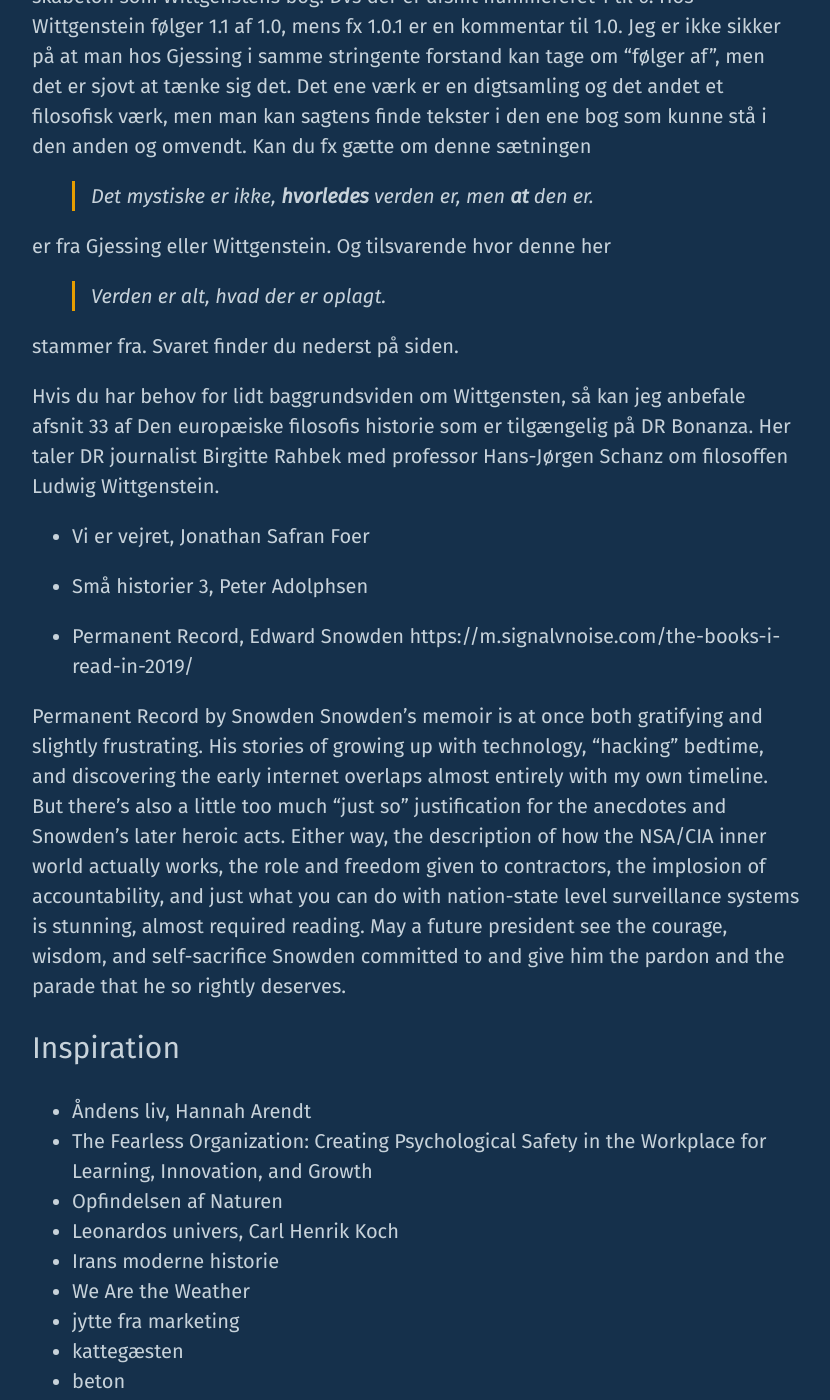
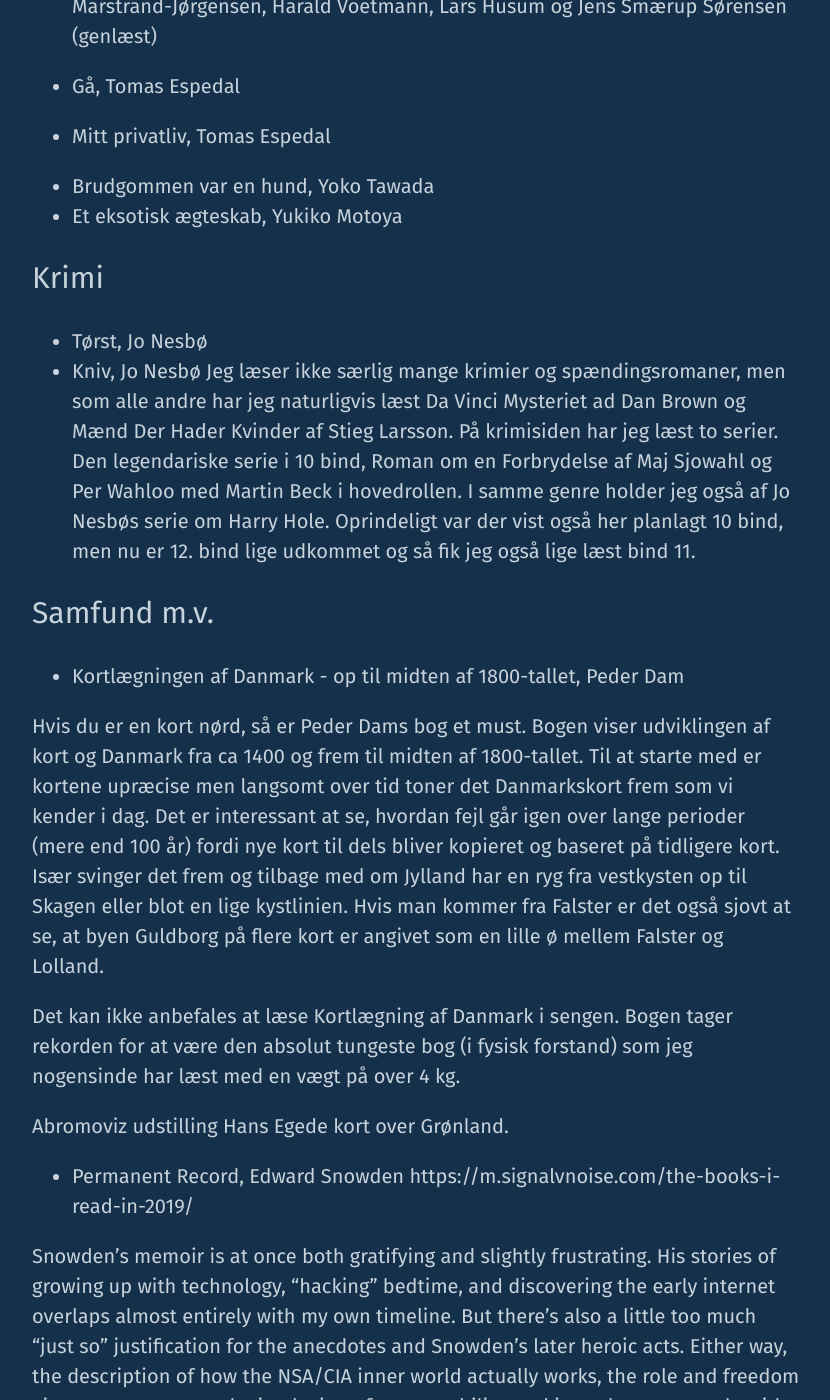
Before and after one commit to carsten-j/carsten-j.github.io, a Jekyll site: the page built from books.md, in a window 1280 px wide and 1400 px high, scrolled down 746 px. Shown: the whole window, without its empty margins (224-1054 px from the left). Built offline with Jekyll 4.4.1, drawn with Linux system fonts in a browser that asks for light colours; nearby versions of some CDN libraries; some of the changed text lies outside the part shown.

Commit message:
Opdatering af bøger 2020

```diff
--- a/books.md
+++ b/books.md
@@ -6,16 +6,43 @@
 
 # 2020
 
-## Læst
+## Skønlitteratur
+* Det Mystiske Bibliotek, Murakami
 
-* Den Fremmede, Albert Camus
-* Leonardo da Vinci, Walter Isaacson
-* Leonardo da Vinci - Exhibition catalogue
+* Den Fremmede, Albert Camus (genlæst)
+
+* Ifølge Loven, Solvej Balle (genlæst)
+I 2020 kom en ny roman af Balle med titlen Om Udregning Af Rumfang, hvilket fik mig til at tænke på hendes bøger fra  og især på Ifølge Loven som er 4 små historier der på forskellig vis krydser hinanden. Set i bagspejlet er romanen meget post modernistisk, men den holder stadigvæk. Jeg har ikke læst Balle nye udgivelse, men jeg tænker at hun virkelig må have noget på hjertet, når hun efter ca 25 års pause begynder at udgive igen.
+
+* Gennem den kulsorte sky, Dy Plambeck, Bjarne Reuter, Pia Juul, Anne Lise Marstrand-Jørgensen, Harald Voetmann, Lars Husum og Jens Smærup Sørensen (genlæst)
+
+* Gå, Tomas Espedal
+* Mitt privatliv, Tomas Espedal
+
+* Brudgommen var en hund, Yoko Tawada
+* Et eksotisk ægteskab, Yukiko Motoya
+
+## Krimi
+* Tørst, Jo Nesbø
+* Kniv, Jo Nesbø
+Jeg læser ikke særlig mange krimier og spændingsromaner, men som alle andre har jeg naturligvis læst Da Vinci Mysteriet ad Dan Brown og  Mænd Der Hader Kvinder af Stieg Larsson. På krimisiden har jeg læst to serier. Den legendariske serie i 10 bind, Roman om en Forbrydelse af Maj Sjowahl og Per Wahloo med Martin Beck i hovedrollen. I samme genre holder jeg også af Jo Nesbøs serie om Harry Hole. Oprindeligt var der vist også her planlagt 10 bind, men nu er 12. bind lige udkommet og så fik jeg også lige læst bind 11.
+
+## Samfund m.v.
 * Kortlægningen af Danmark - op til midten af 1800-tallet, Peder Dam
-* The Unicorn Project, Gene Kim
-* Upraktisk håndbog i lysegrønt håb, Mickey Gjerris
-* Det Mystiske Bibliotek, Murakami
-* Ifølge Loven, Solvej Balle
+
+Hvis du er en kort nørd, så er Peder Dams bog et must. Bogen viser udviklingen af kort og Danmark fra ca 1400 og frem til midten af 1800-tallet. Til at starte med er kortene upræcise men langsomt over tid toner det Danmarkskort frem som vi kender i dag. Det er interessant at se, hvordan fejl går igen over lange perioder (mere end 100 år) fordi nye kort til dels bliver kopieret og baseret på tidligere kort. Især svinger det frem og tilbage med om Jylland har en ryg fra vestkysten op til Skagen eller blot en lige kystlinien. Hvis man kommer fra Falster er det også sjovt at se, at byen Guldborg på flere kort er angivet som en lille ø mellem Falster og Lolland.
+
+Det kan ikke anbefales at læse Kortlægning af Danmark i sengen. Bogen tager rekorden for at være den absolut tungeste bog (i fysisk forstand) som jeg nogensinde har læst med en vægt på over 4 kg.
+
+Abromoviz udstilling Hans Egede kort over Grønland.
+
+* Permanent Record, Edward Snowden
+https://m.signalvnoise.com/the-books-i-read-in-2019/
+
+Snowden’s memoir is at once both gratifying and slightly frustrating. His stories of growing up with technology, “hacking” bedtime, and discovering the early internet overlaps almost entirely with my own timeline. But there’s also a little too much “just so” justification for the anecdotes and Snowden’s later heroic acts. Either way, the description of how the NSA/CIA inner world actually works, the role and freedom given to contractors, the implosion of accountability, and just what you can do with nation-state level surveillance systems is stunning, almost required reading. May a future president see the courage, wisdom, and self-sacrifice Snowden committed to and give him the pardon and the parade that he so rightly deserves.
+
+## Digte
+
 * Tractatus Philosophico-Poeticus, Signe Gjessing
 
 Digtsamlingens titel er naturligvis et ordspil på Wittgenstens værk . Og det meget fine og underfundige ved Gjessings værk er, at det er bygget op efter præcis samme skabelon som Wittgenstens bog. Dvs der er  afsnit nummereret 1 til 6. Hos Wittgenstein følger 1.1 af 1.0, mens fx 1.0.1 er en kommentar til 1.0. Jeg er ikke sikker på at man hos Gjessing i samme stringente forstand kan tage om "følger af", men det er sjovt at tænke sig det. Det ene værk er en digtsamling og det andet et filosofisk værk, men man kan sagtens finde tekster i den ene bog som kunne stå i den anden og omvendt. Kan du fx gætte om denne sætningen
@@ -30,20 +57,31 @@
 
 Hvis du har behov for lidt baggrundsviden om Wittgensten, så kan jeg anbefale afsnit 33 af Den europæiske filosofis historie som er tilgængelig på DR Bonanza. Her taler DR journalist Birgitte Rahbek med professor Hans-Jørgen Schanz om filosoffen Ludwig Wittgenstein.
 
+## Kunst
+I anledningen af Leonardo da Vinci 500 hundrede års fødselsdag udstilliede Louvre i Paris  i perioden oktober 2019 til februar 2020 hovedparten af hans værker. Det havde taget over 10 år at skabe udstillingen, da mange af værkerne pga deres alder er meget skrøbelige.Derfor var det formodentligt også sidste chance for på en gang at se alle værkerne samlet. Som forberedelse læste jeg
 
+* Leonardo da Vinci, Walter Isaacson
 
+Det kan godt være at da Vince har skabt nogle af verdenshistoriens mest berømte malerier og til trods for at han aldrig fik en decideret uddannelse, var han også en fantastisk videnskabsmand.Fx obducerede han mange menneskekroppe for at lære om muskler, knogler mv så han kunne male den perfekte krop. Jeg er meget fascineret af alle hans notesbøger som blander kunst og videnskab på et utal af måder. Efter at have læst Isaacsons bog opdagede jeg Leonardos univers af den danske filosof Carl Henrik Koch. Den har jeg ikke læst men kun skimmet, men den virker også rigtig interessant.
+
+Finisher
+
+På Louvre købte jeg udstillingens katalog
+
+* Leonardo da Vinci - Exhibition catalogue
+
+mest for illustrationerne skyld, da kataloget kun er udgivet på fransk.
+
+## Klimaet
+* Upraktisk håndbog i lysegrønt håb, Mickey Gjerris
 * Vi er vejret, Jonathan Safran Foer
+"Fordi ingen har lyst til at udvise bevidst adfærd før andre gør det."
 * Små historier 3, Peter Adolphsen
+* Sebastian mernild, Professor, dr. scient. i klimaforandringer og glaciologi, Rosenkjærprisen 2018
+* Den kriblende have, Dave Goulson
 
-
-* Permanent Record, Edward Snowden
-https://m.signalvnoise.com/the-books-i-read-in-2019/
-
-
-
-Permanent Record by Snowden
-Snowden’s memoir is at once both gratifying and slightly frustrating. His stories of growing up with technology, “hacking” bedtime, and discovering the early internet overlaps almost entirely with my own timeline. But there’s also a little too much “just so” justification for the anecdotes and Snowden’s later heroic acts. Either way, the description of how the NSA/CIA inner world actually works, the role and freedom given to contractors, the implosion of accountability, and just what you can do with nation-state level surveillance systems is stunning, almost required reading. May a future president see the courage, wisdom, and self-sacrifice Snowden committed to and give him the pardon and the parade that he so rightly deserves.
-
+## Faglitteratur
+* The Unicorn Project, Gene Kim
 
 ## Inspiration
 
@@ -52,18 +90,15 @@
 * Opfindelsen af Naturen
 * Leonardos univers, Carl Henrik Koch
 * Irans moderne historie
-* We Are the Weather
 * jytte fra marketing
 * kattegæsten
 * beton
 * sukkerbog
 * Dansk Grammatik
 * Bibelen 2020
-* Den kriblende have
 * iltgæld
-*
-=======
 
+----
 
 Wittgenstein
 6.44 Det mystiske er ikke, __hvorledes__ verden er, men __at__ den er.
```
